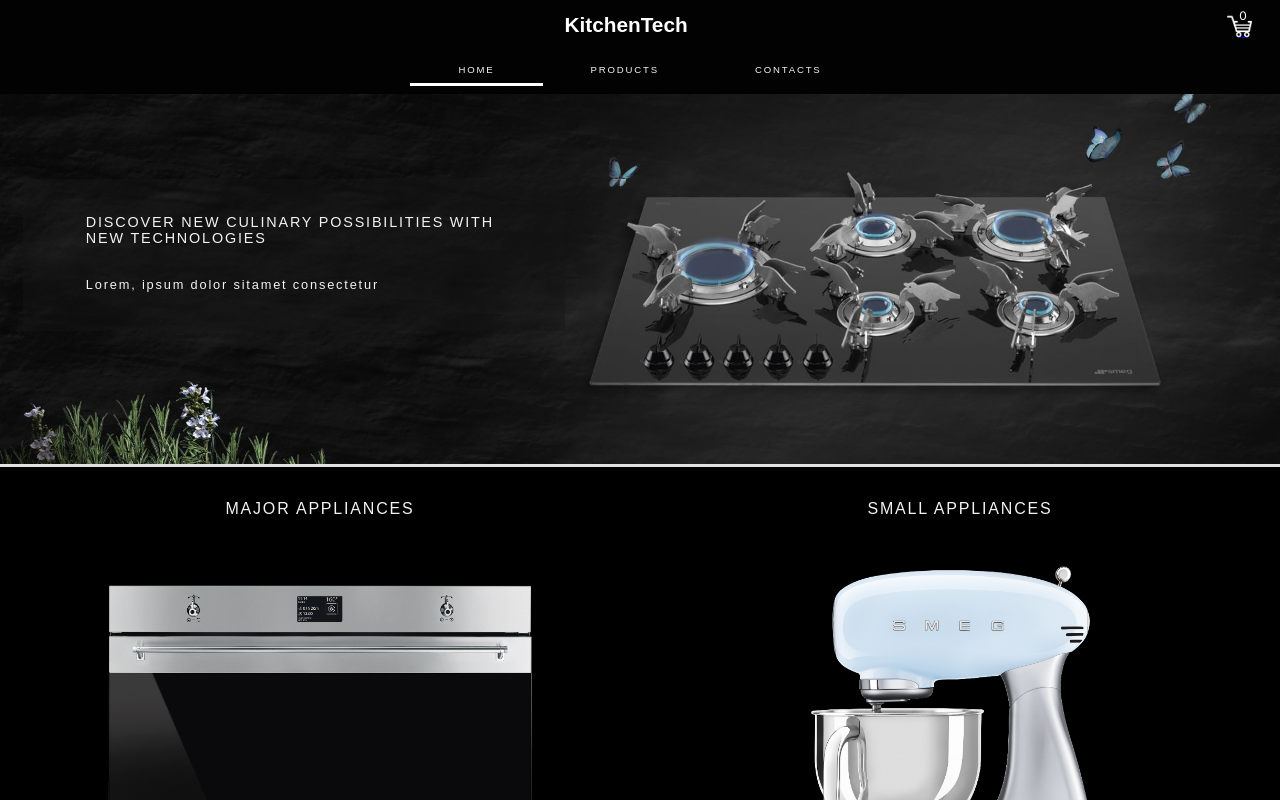
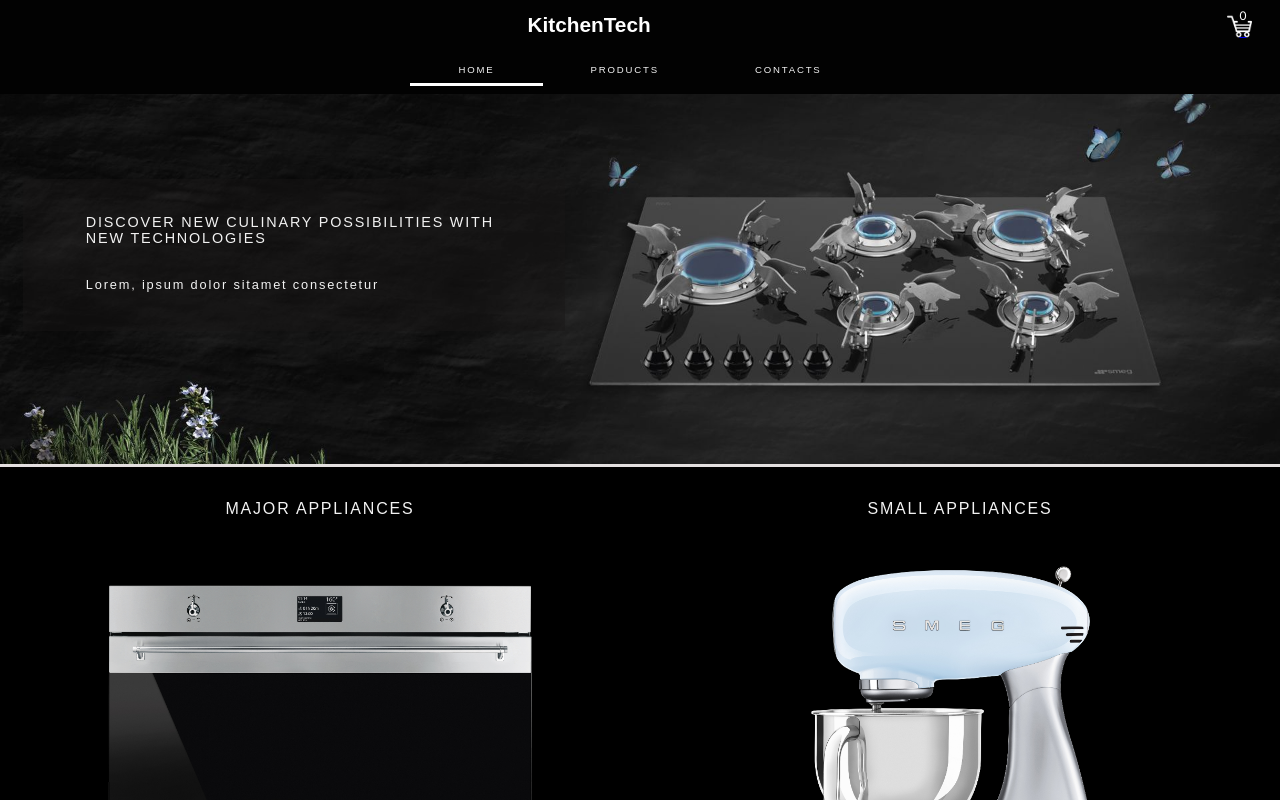
Before and after one commit to GuldanaBaktybekova/my-diploma, a React (Create React App) app: page / in a window 1280 px wide. Shown: the top 800 px of the page. Built offline with nearby package versions, Linux system fonts and the light colour scheme.

Commit message:
Add logo position relative

```diff
--- a/src/components/ui/Logo/Logo.css
+++ b/src/components/ui/Logo/Logo.css
@@ -7,8 +7,11 @@
 
   padding: 10px 0 0 0;
   font-family: Muli, sans-serif;
+  display: flex;
+  justify-content: center;
+  align-items: center;
   position: relative;
-  right: -5px;
+  left: -2rem;
 }
 
 @media (max-width: 620px) {
```
